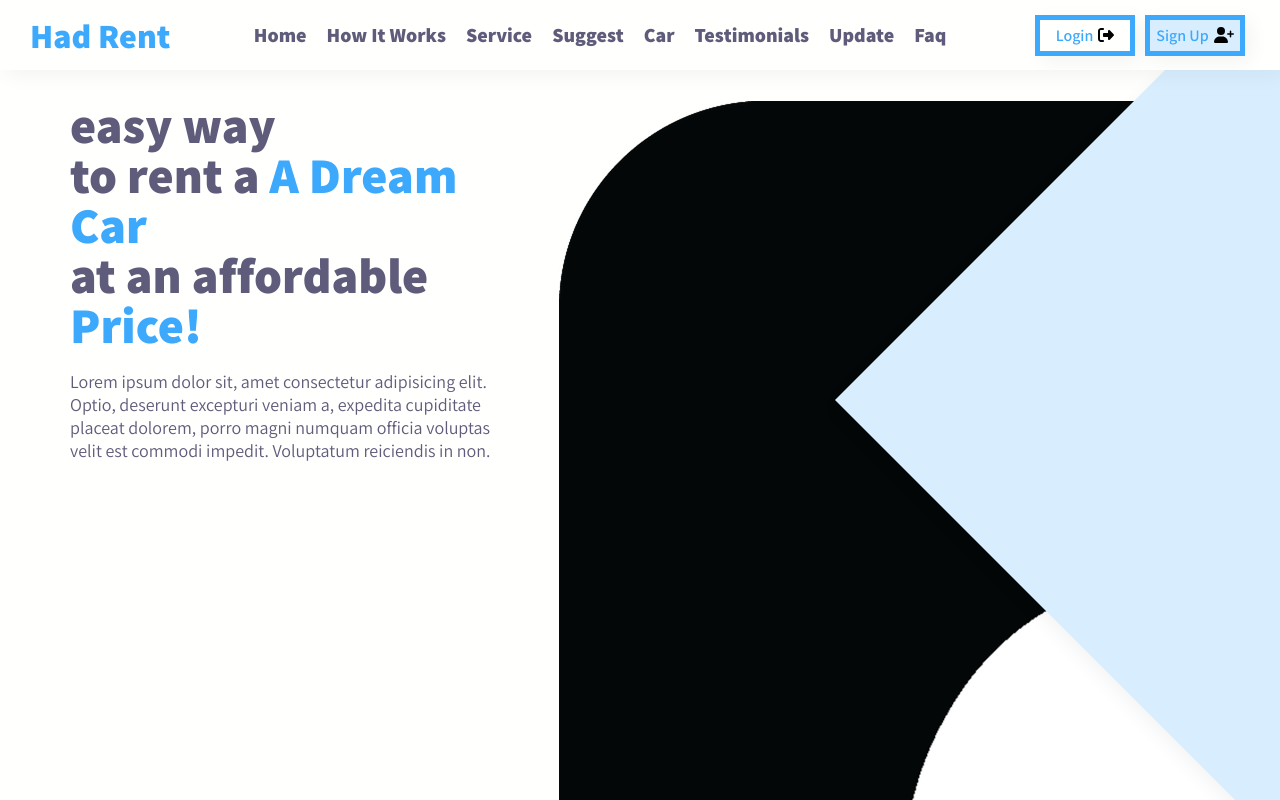
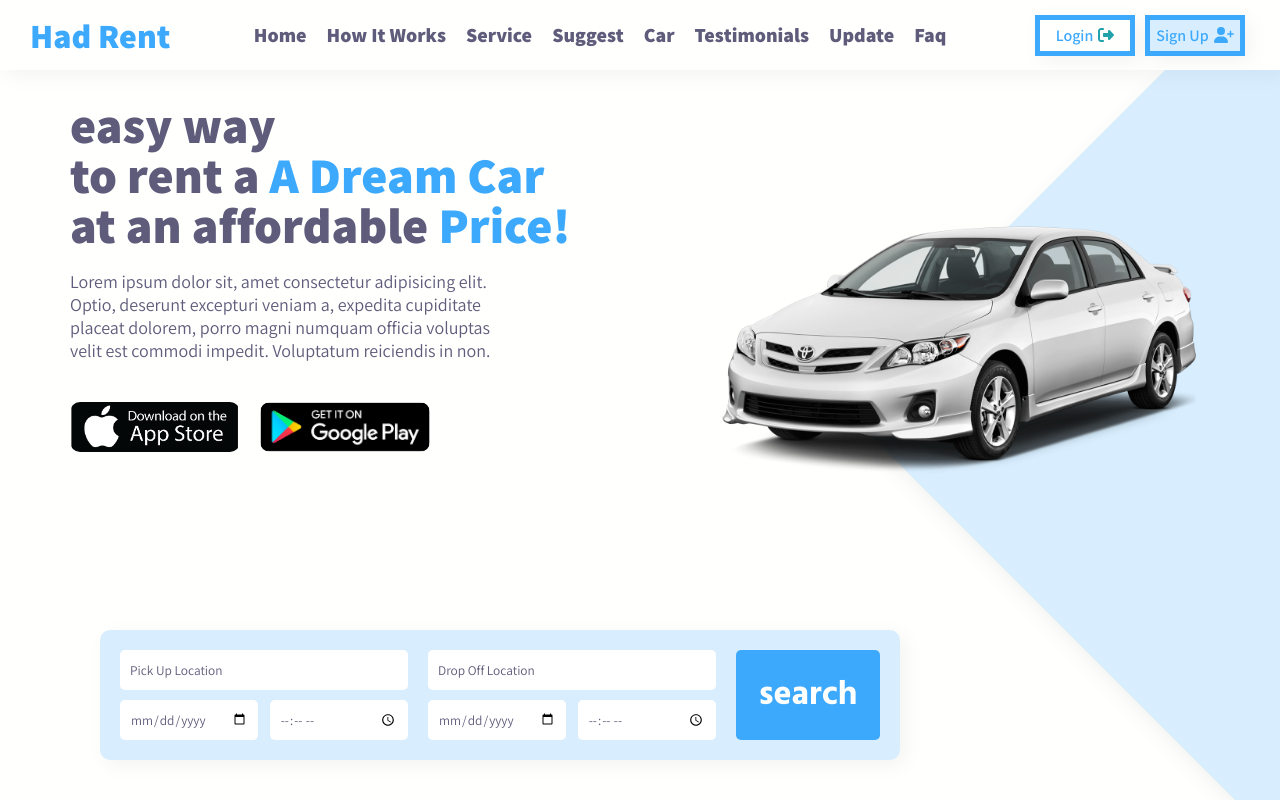
Before and after one commit to kadu91878/Uniliza-front-scss, a Vue app: page / in a window 1280 px wide. Shown: the top 800 px of the page. Built offline with nearby package versions, Linux system fonts and the light colour scheme.

Commit message:
feat: homepage css

```diff
--- a/src/assets/Style/style.scss
+++ b/src/assets/Style/style.scss
@@ -64,7 +64,7 @@ html{
     }
 }
 .outer-button{
-    // width: -moz-fit-content;
+    width: -moz-fit-content;
     width: fit-content;
     display: flex;
     justify-content: center;
@@ -242,19 +242,111 @@ html{
                     .box{
                         width: 170px;
                         height: 50px;
-                        border-radius: 1;
+                        border-radius: 10px;
                         overflow: hidden;
                         cursor: pointer;
 
-                        img{
+                        img {
                             width: 100%;
                             height: 100%;
                             object-fit: cover;
                         }
+
+                        &:first-child{
+                            margin-right: 20px;
+                        }
                     }
                 }
             }
+
+
+
+            .image-box{
+                display: flex;
+                justify-content: center;
+                align-items: center;
+                width: 500px;
+                height: 500px;
+                position:relative;
+                z-index: 2;
+            }
+
+            img{
+                width: 100%;
+                object-fit: cover;
+                //29:07
         }
+        }
+    }
+
+    .form-container{
+        position: absolute;
+        bottom: 200px;
+        left: 100px;
+        width: 800px;
+        padding: 20px;
+        background: $clr-backgroud-variant;
+        box-shadow: $box-shadow;
+        display: flex;
+        border-radius: 10px;
+        z-index: 3;
+
+        .input-group{
+            width: 300px;
+            height: 90px;
+            display: flex;
+            flex-direction: column;
+            justify-content: space-between;
+            margin-right: 20px;
+        }
+
+        input{
+            width: 100%;
+            height: 40px;
+            padding: 10px;
+            border: none;
+            border-radius: 5px;
+
+            &:valid{
+                outline: none;
+            }
+
+            &::placeholder{
+                color: $clr-dark;
+                text-transform: capitalize;
+            }
+
+        }
+
+        .sub-input-group{
+            display: flex;
+            justify-content: space-between;
+
+            input{
+                width: 48%;
+                color: $clr-dark;
+            }
+        }
+
+        .form-button{
+            height: 90px;
+            width: 150px;
+            background: $clr-primary;
+            border: none;
+            border-radius: 5px;
+            color: $clr-background;
+            font-size: 34px;
+            font-weight: 700;
+            font-family: $font-subtitle;
+            cursor: pointer;
+            transition: all 300ms ease;
+
+            &:hover{
+                background: $clr-primary-variant;
+            }
+        }
+
+
     }
 }
 
--- a/src/components/HomePage.vue
+++ b/src/components/HomePage.vue
@@ -12,14 +12,16 @@
           a, expedita cupiditate placeat dolorem, porro magni numquam officia voluptas velit est
           commodi impedit. Voluptatum reiciendis in non.
         </div>
-      </div>
+
         <div class="download-box">
           <div class="content-box">
             <div class="box">
-            <img src="@/assets/Image/Apps-store.png" alt="" />
+              <img class="img" src="@/assets/Image/Apps-store.png" alt="" />
             </div>
             <div class="box">
-            <img src="@/assets/Image/Plays-store.png" alt="" />
+              <img class="img" src="@/assets/Image/Plays-store.png" alt="" />
+            </div>
+          </div>
         </div>
       </div>
         <div class="content">
@@ -28,20 +30,19 @@
         </div>
         </div>
     </div>
-    </div>
     <form action="" class="form-container">
       <div class="input-group">
         <input placeholder="pick up location" type="text" />
         <div class="sub-input-group">
-          <input placeholder="pick up date" type="text" />
-          <input placeholder="pick up time" type="text" />
+          <input placeholder="pick up date" type="date" />
+          <input placeholder="pick up time" type="time" />
         </div>
       </div>
       <div class="input-group">
         <input placeholder="drop off location" type="text" />
         <div class="sub-input-group">
-          <input placeholder="return date" type="text" />
-          <input placeholder="return time" type="text" />
+          <input placeholder="return date" type="date" />
+          <input placeholder="return time" type="time" />
         </div>
       </div>
       <button type="button" class="form-button">search</button>
--- a/src/components/NavigationBar.vue
+++ b/src/components/NavigationBar.vue
@@ -14,21 +14,11 @@
     <div class="account-box">
       <div class="box login-bar">
         <p>login</p>
-        <svg xmlns="http://www.w3.org/2000/svg" height="1em" viewBox="0 0 512 512">
-          <!--! Font Awesome Free 6.4.2 by @fontawesome - https://fontawesome.com License - https://fontawesome.com/license (Commercial License) Copyright 2023 Fonticons, Inc. -->
-          <path
-            d="M377.9 105.9L500.7 228.7c7.2 7.2 11.3 17.1 11.3 27.3s-4.1 20.1-11.3 27.3L377.9 406.1c-6.4 6.4-15 9.9-24 9.9c-18.7 0-33.9-15.2-33.9-33.9l0-62.1-128 0c-17.7 0-32-14.3-32-32l0-64c0-17.7 14.3-32 32-32l128 0 0-62.1c0-18.7 15.2-33.9 33.9-33.9c9 0 17.6 3.6 24 9.9zM160 96L96 96c-17.7 0-32 14.3-32 32l0 256c0 17.7 14.3 32 32 32l64 0c17.7 0 32 14.3 32 32s-14.3 32-32 32l-64 0c-53 0-96-43-96-96L0 128C0 75 43 32 96 32l64 0c17.7 0 32 14.3 32 32s-14.3 32-32 32z"
-          />
-        </svg>
+        <i class="fa-solid fa-right-from-bracket" style="color: #22a1aa"></i>
       </div>
       <div class="box singup-bar">
         <p>sign up</p>
-        <svg xmlns="http://www.w3.org/2000/svg" height="1em" viewBox="0 0 640 512">
-          <!--! Font Awesome Free 6.4.2 by @fontawesome - https://fontawesome.com License - https://fontawesome.com/license (Commercial License) Copyright 2023 Fonticons, Inc. -->
-          <path
-            d="M96 128a128 128 0 1 1 256 0A128 128 0 1 1 96 128zM0 482.3C0 383.8 79.8 304 178.3 304h91.4C368.2 304 448 383.8 448 482.3c0 16.4-13.3 29.7-29.7 29.7H29.7C13.3 512 0 498.7 0 482.3zM504 312V248H440c-13.3 0-24-10.7-24-24s10.7-24 24-24h64V136c0-13.3 10.7-24 24-24s24 10.7 24 24v64h64c13.3 0 24 10.7 24 24s-10.7 24-24 24H552v64c0 13.3-10.7 24-24 24s-24-10.7-24-24z"
-          />
-        </svg>
+        <i class="fa-solid fa-user-plus"></i>
       </div>
       <div class="menu-toggle"></div>
     </div>
--- a/src/views/HomeView.vue
+++ b/src/views/HomeView.vue
@@ -1,9 +1,11 @@
 <script setup lang="ts">
 import NavigationBar from '@/components/NavigationBar.vue'
 import HomePage from '@/components/HomePage.vue';
+import HomePage2 from '@/components/HomePage2.vue';
 </script>
 
 <template>
   <div><NavigationBar /></div>
   <div><HomePage /></div>
+  <!-- <HomePage2 /> -->
 </template>
```
Also changed, not shown: src/components/HomePage2.vue (added, +38 -0 lines). Lines whose indentation alone changed are shown as unchanged.
